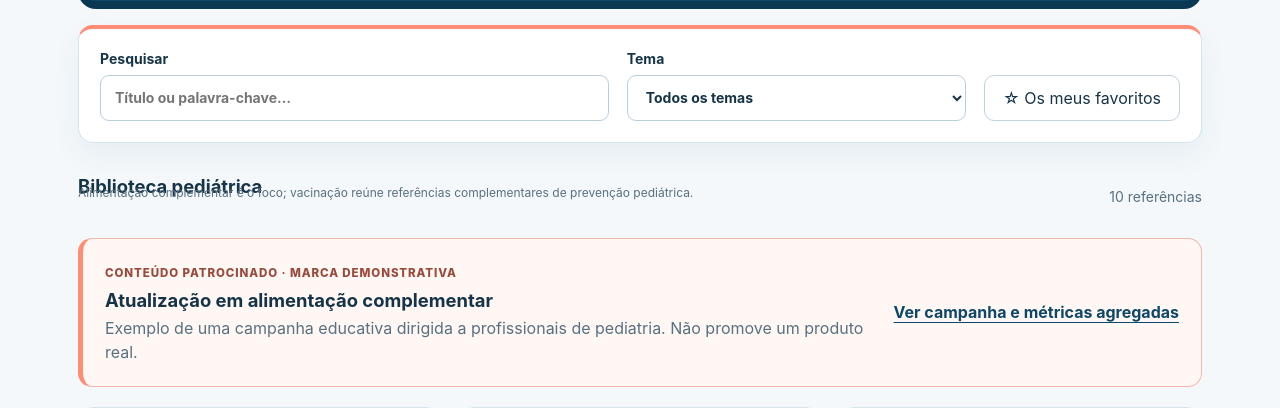
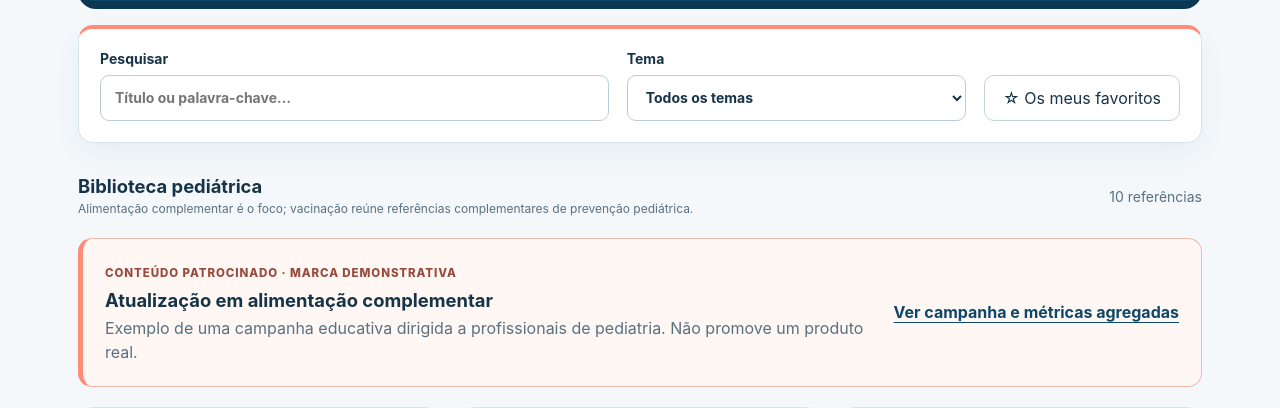
Before and after one commit to fabiomalves84-sketch/nutripedia, a Flask app: page / in a window 1280 px wide. Shown: the part 614-1022 px from the top of the page. Run offline with Flask 3, Linux system fonts and the light colour scheme; data comes from the database, SQL or seed files in the repository.

Commit message:
Fix library context note layout

```diff
--- a/static/style.css
+++ b/static/style.css
@@ -64,6 +64,7 @@ h2 { font-size: 1.15rem; margin: 0; }
 .card h3 { font-size: 1.15rem; line-height: 1.4; letter-spacing: -.025em; margin: 18px 0 8px; }
 .description { color: var(--muted); line-height: 1.6; font-size: .9375rem; margin: 0 0 24px; flex: 1; }
 .source-meta { color: #59707f; font-size: .75rem; line-height: 1.4; margin: -12px 0 16px; }
+.library-note { color: #59707f; font-size: .75rem; line-height: 1.4; margin: 4px 0 0; }
 .card-bottom { border-top: 1px solid #e6eef2; padding-top: 12px; }
 .card-bottom a { font-size: .875rem; color: var(--blue-dark); font-weight: 700; text-underline-offset: 4px; }
 .text-button { font-size: .875rem; border: none; padding: 8px; background: transparent; }
--- a/templates/index.html
+++ b/templates/index.html
@@ -44,7 +44,7 @@
       <label>Tema<select id="specialty"><option value="">Todos os temas</option>{% for category in categories %}<option>{{ category }}</option>{% endfor %}</select></label>
       <button id="favorites" aria-pressed="false">☆ Os meus favoritos</button>
     </section>
-    <div class="results-heading"><div><h2>Biblioteca pediátrica</h2><p class="source-meta">Alimentação complementar é o foco; vacinação reúne referências complementares de prevenção pediátrica.</p></div><span id="count" aria-live="polite"></span></div>
+    <div class="results-heading"><div><h2>Biblioteca pediátrica</h2><p class="library-note">Alimentação complementar é o foco; vacinação reúne referências complementares de prevenção pediátrica.</p></div><span id="count" aria-live="polite"></span></div>
     <aside class="sponsored-card" aria-label="Conteúdo patrocinado demonstrativo">
       <div><span class="sponsored-label">CONTEÚDO PATROCINADO · MARCA DEMONSTRATIVA</span><h2>Atualização em alimentação complementar</h2><p>Exemplo de uma campanha educativa dirigida a profissionais de pediatria. Não promove um produto real.</p></div>
       <a href="/campaigns">Ver campanha e métricas agregadas</a>
```
